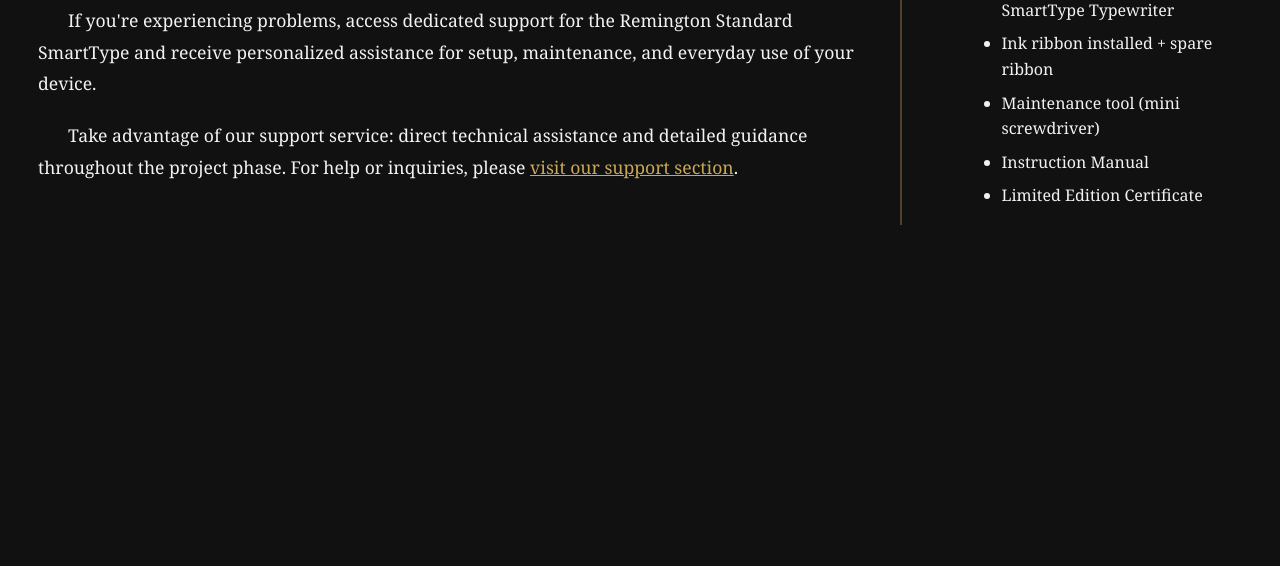
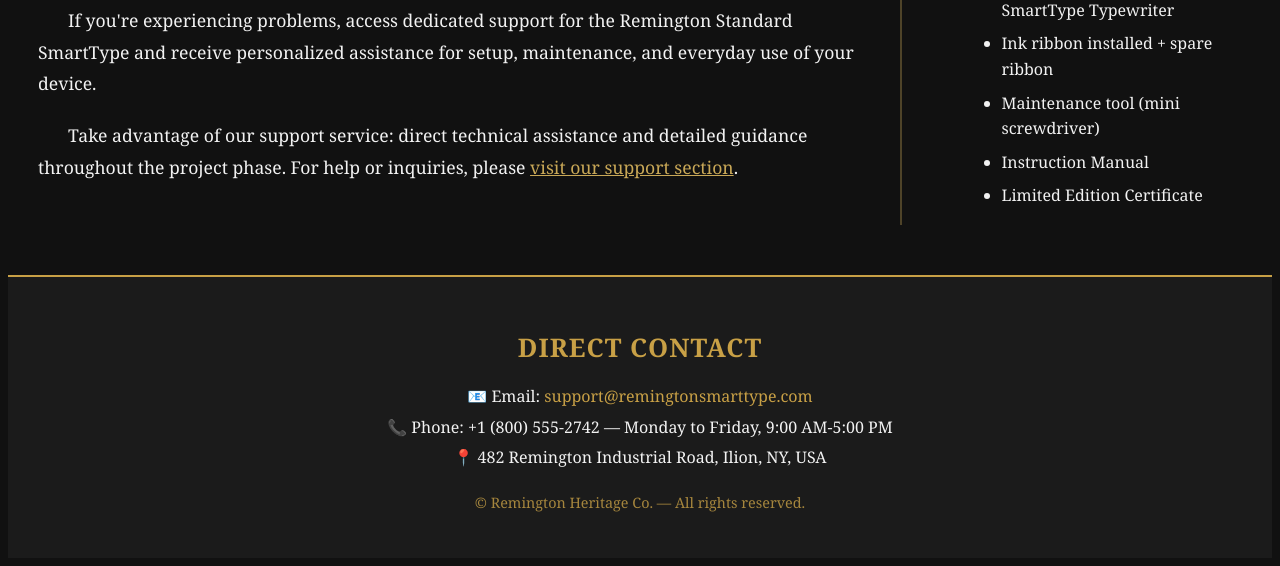
Before and after one commit to ronaldalegonzalez-spec/Comp-1002-25f-02, a PHP site: page / in a window 1280 px wide. Shown: the part 1107-1673 px from the top of the page. Before the commit the page ends 1332 px from the top, so only its background shows below. Run offline with PHP 8.4, Linux system fonts and the light colour scheme.

Commit message:
Finished the  JS and css. Add footer

```diff
--- a/Project 1/css/styles.css
+++ b/Project 1/css/styles.css
@@ -743,3 +743,105 @@ html {
         padding: 20px;
     }
 }
+
+/* ==========================
+   THANK YOU PAGE STYLING
+========================== */
+
+#thankyou-body {
+    background-color: #111; /* Fondo oscuro */
+    color: #f2f2f2;         /* Texto claro */
+    font-family: Georgia, 'Times New Roman', serif;
+    display: flex;
+    justify-content: center;
+    align-items: center;
+    min-height: 100vh;
+    margin: 0;
+    padding: 20px;
+}
+
+#thankyou-container {
+    background-color: #1b1b1b; /* Tarjeta ligeramente más clara */
+    border: 2px solid #c8a046; /* Borde dorado */
+    border-radius: 15px;
+    padding: 40px 30px;
+    max-width: 600px;
+    text-align: center;
+    box-shadow: 0 0 25px #00000080;
+}
+
+#thankyou-icon {
+    width: 80px;
+    height: 80px;
+}
+
+#thankyou-title {
+    color: #c8a046;
+    font-size: 2.2rem;
+    margin-bottom: 20px;
+    text-shadow: 0 0 6px #00000070;
+}
+
+#thankyou-text {
+    font-size: 1.1rem;
+    line-height: 1.8;
+    margin-bottom: 34px;
+}
+
+#back-home-button {
+    display: inline-block;
+    background-color: #c8a046;
+    color: #1b1b1b;
+    text-decoration: none;
+    font-weight: bold;
+    padding: 12px 25px;
+    border-radius: 8px;
+    transition: background-color 0.3s;
+}
+
+#back-home-button:hover {
+    background-color: #e5c85c;
+}
+
+/* ==========================
+   FOOTER STYLING
+========================== */
+#main-footer {
+    background-color: #1b1b1b;
+    color: #f2f2f2;
+    font-family: Georgia, 'Times New Roman', serif;
+    text-align: center;
+    padding: 30px 20px;
+    border-top: 2px solid #c8a046;
+    margin-top:20px;
+}
+
+.footer-title {
+    color: #c8a046;
+    font-size: 1.6rem;
+    margin-bottom: 15px;
+    text-transform: uppercase;
+    letter-spacing: 1px;
+}
+
+.footer-contact {
+    font-size: 1rem;
+    margin: 5px 0;
+}
+
+.footer-contact a {
+    color: #c8a046;
+    text-decoration: none;
+    transition: 0.3s;
+}
+
+.footer-contact a:hover {
+    color: #fff;
+    text-decoration: underline;
+}
+
+.footer-copy {
+    margin-top: 20px;
+    font-size: 0.9rem;
+    color: #c8a046cc;
+}
--- a/Project 1/index.html
+++ b/Project 1/index.html
@@ -115,7 +115,19 @@
         </aside>
 
     </div> <!-- END content-wrapper -->
+
+<footer id="main-footer">
+    <h2 class="footer-title">Direct contact</h2>
+
+    <p class="footer-contact">📧 Email: <a href="mailto:support@remingtonsmarttype.com">support@remingtonsmarttype.com</a></p>
+    <p class="footer-contact">📞 Phone: +1 (800) 555-2742 — Monday to Friday, 9:00 AM-5:00 PM</p>
+    <p class="footer-contact">📍 482 Remington Industrial Road, Ilion, NY, USA</p>
+
+    <p class="footer-copy">© Remington Heritage Co. — All rights reserved.</p>
+</footer>
+
+
+
 <script src="js/JavaScript.js" defer></script>
 </body>
-
 </html>
```
Also changed, not shown: Project 1/About.html (+8 -0 lines), Project 1/Corporate.html (+8 -0 lines), Project 1/Feedback.html (+8 -0 lines), Project 1/Support.html (+10 -0 lines), Project 1/footer.html (deleted, +0 -13 lines), Project 1/thankyou.html (+17 -3 lines), Project 1/img/check_icon.png (added).
